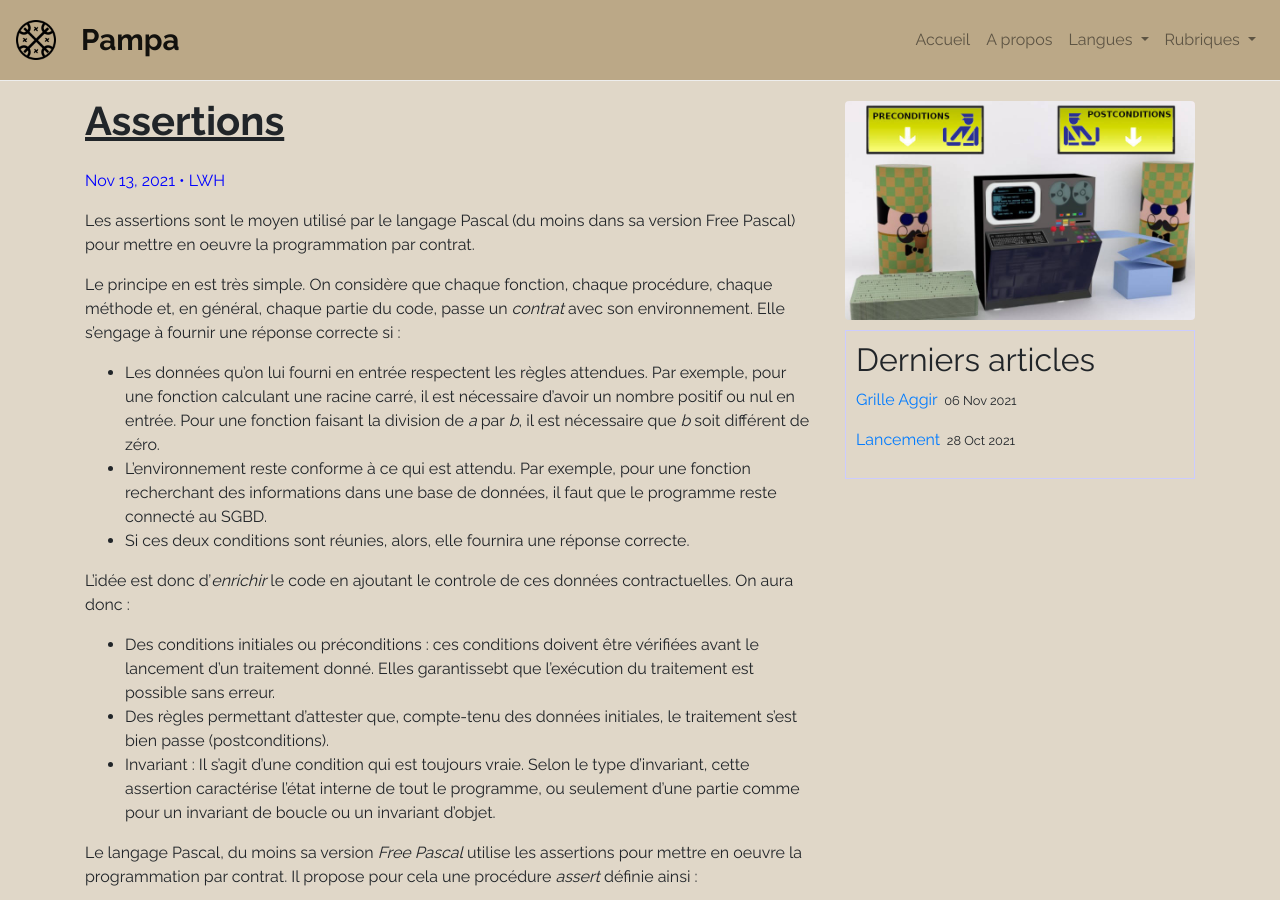
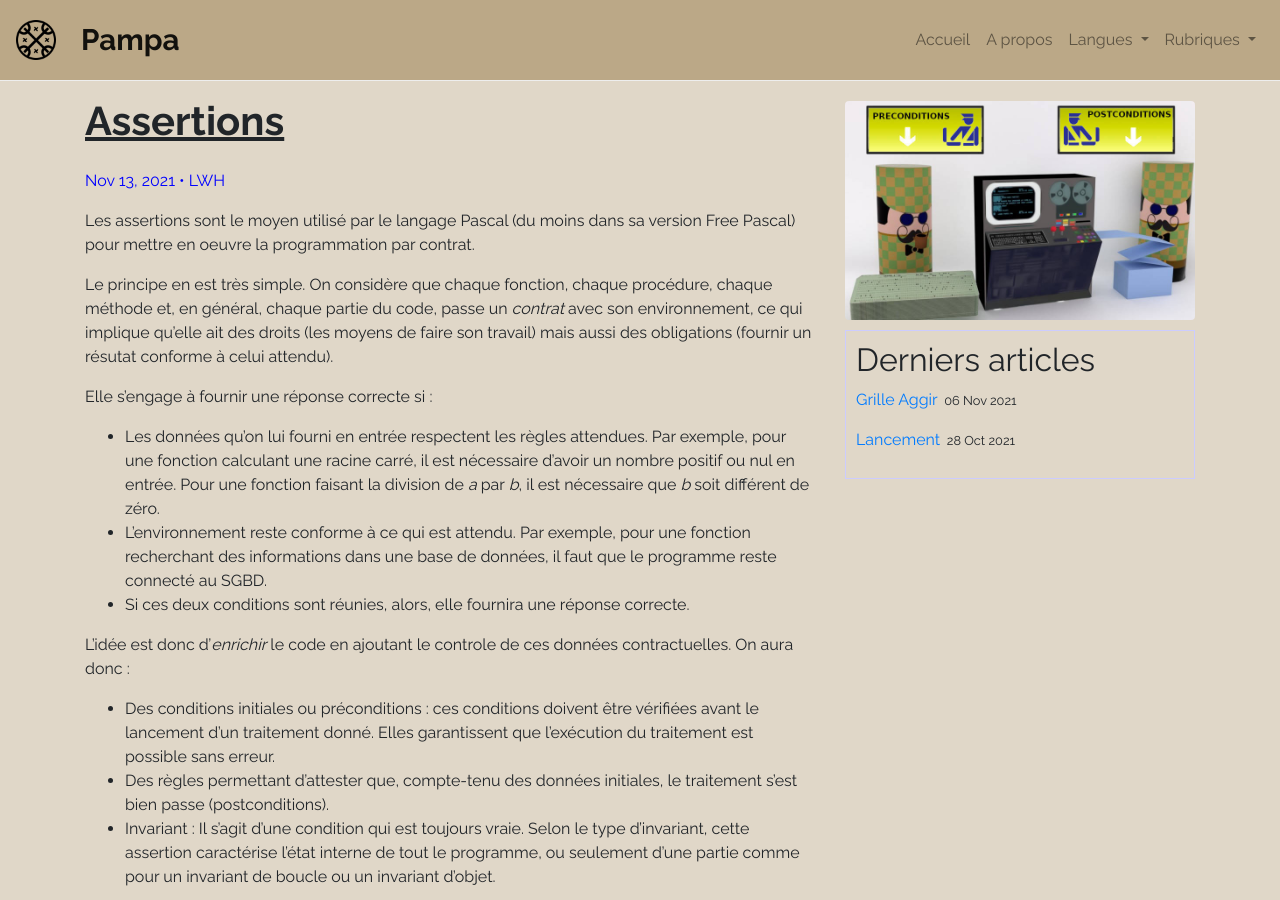
Before and after one commit to LWH-21/Pampa, a Jekyll site: the page built from docs/_posts/2021-11-13-assertions.md, in a window 1280 px wide and 900 px high. Built offline with Jekyll 4.4.1, drawn with Linux system fonts in a browser that asks for light colours.

Commit message:
Update 2021-11-13-assertions.md

```diff
--- a/docs/_posts/2021-11-13-assertions.md
+++ b/docs/_posts/2021-11-13-assertions.md
@@ -14,7 +14,8 @@ ref: assertion
 
 Les assertions sont le moyen utilisé par le langage Pascal (du moins dans sa version Free Pascal) pour mettre en oeuvre la programmation par contrat.
 
-Le principe en est très simple. On considère que chaque fonction, chaque procédure, chaque méthode et, en général, chaque partie du code, passe un *contrat* avec son environnement.
+Le principe en est très simple. On considère que chaque fonction, chaque procédure, chaque méthode et, en général, chaque partie du code, passe un *contrat* avec son environnement, ce qui implique qu'elle ait des droits (les moyens de faire son travail) mais aussi des obligations (fournir un résutat conforme à celui attendu).
+
 Elle s'engage à fournir une réponse correcte si :
 - Les données qu'on lui fourni en entrée respectent les règles attendues. Par exemple, pour une fonction calculant une racine carré, il est nécessaire d'avoir un nombre positif ou nul en entrée. Pour une fonction faisant la division de *a* par *b*, il est nécessaire que *b* soit différent de zéro.
 - L'environnement reste conforme à ce qui est attendu. Par exemple, pour une fonction recherchant des informations dans une base de données, il faut que le programme reste connecté au SGBD.
@@ -22,7 +23,7 @@ Elle s'engage à fournir une réponse correcte si :
 
 L'idée est donc d'*enrichir* le code en ajoutant le controle de ces données contractuelles. On aura donc :
 
-- Des conditions initiales ou préconditions : ces conditions doivent être vérifiées avant le lancement d'un traitement donné. Elles garantissebt que l'exécution du traitement est possible sans erreur.
+- Des conditions initiales ou préconditions : ces conditions doivent être vérifiées avant le lancement d'un traitement donné. Elles garantissent que l'exécution du traitement est possible sans erreur.
 - Des règles permettant d'attester que, compte-tenu des données initiales, le traitement s'est bien passe (postconditions).
 - Invariant : Il s'agit d'une condition qui est toujours vraie. Selon le type d'invariant, cette assertion caractérise l'état interne de tout le programme, ou seulement d'une partie comme pour un invariant de boucle ou un invariant d'objet.
 
```
